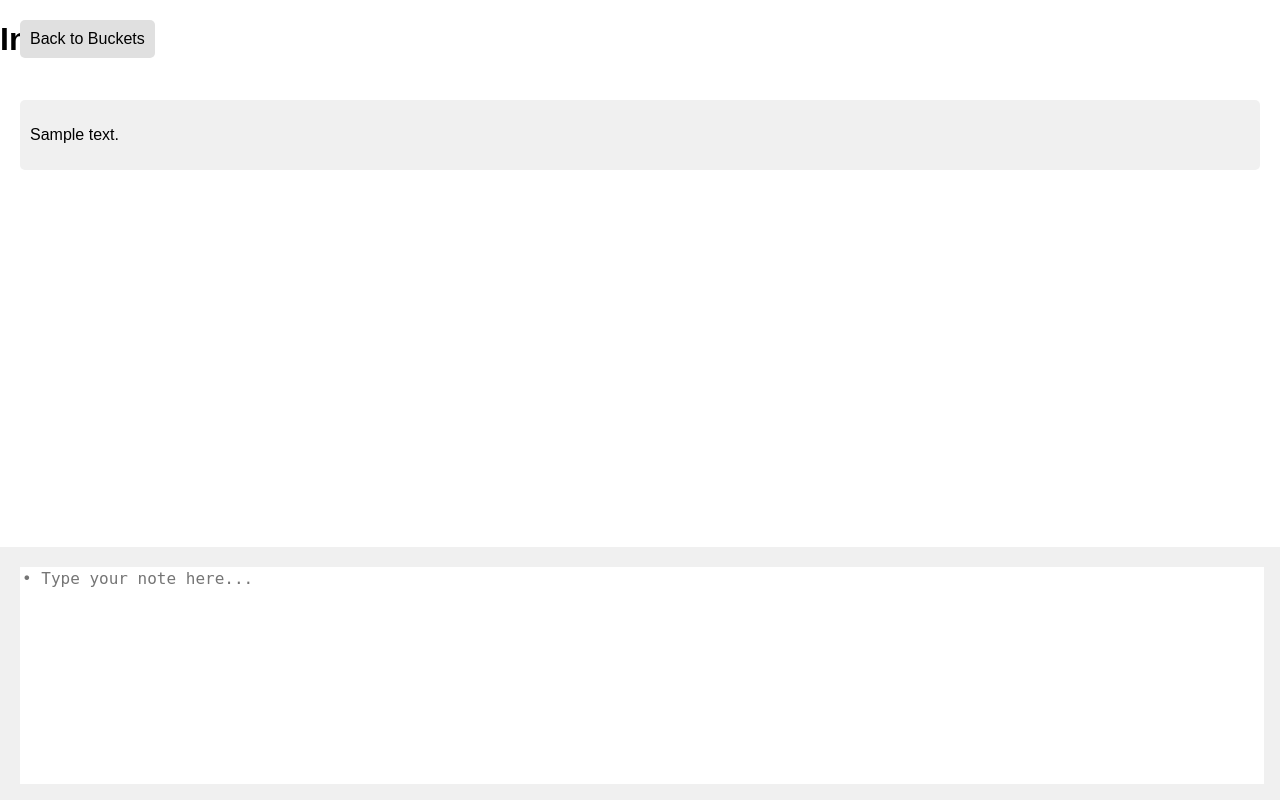
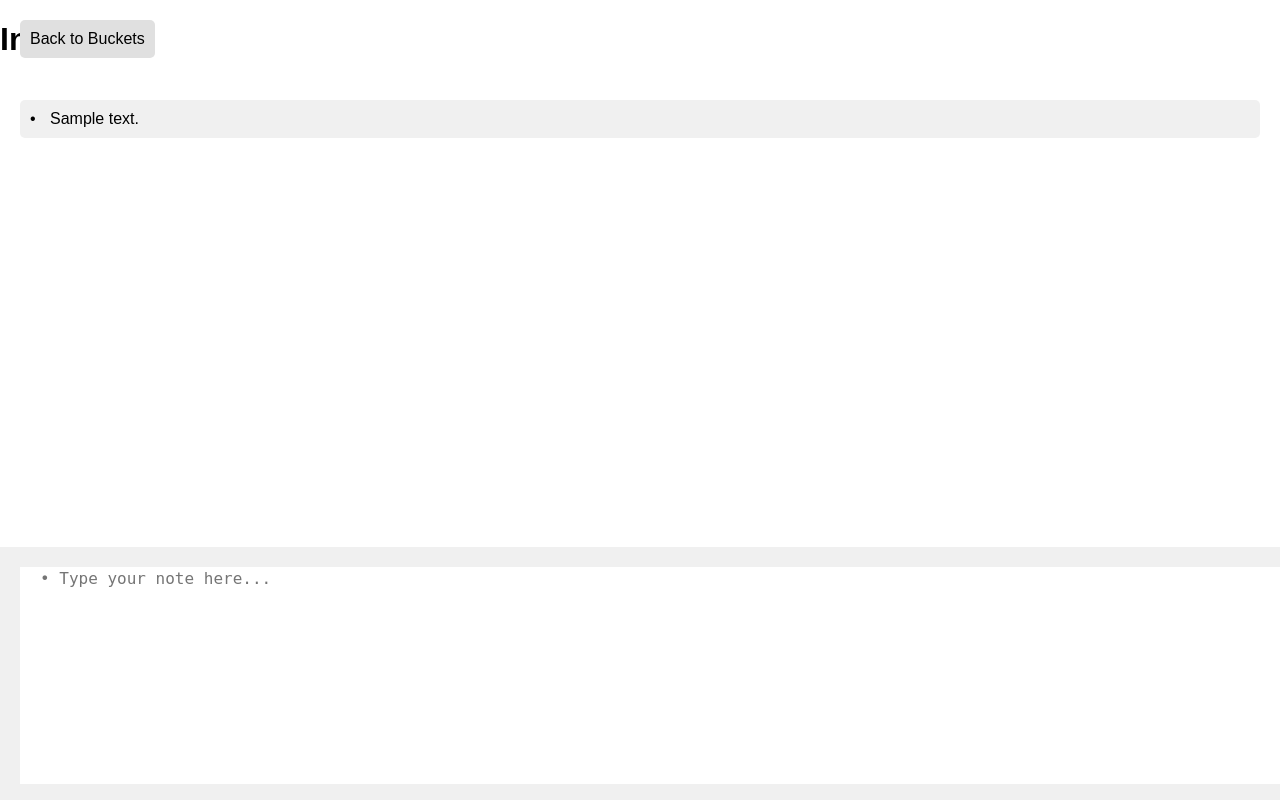
Before and after one commit to acquirk/quirknote, a Flask app: page /bucket/1 in a window 1280 px wide. Run offline with Flask 2, Linux system fonts and the light colour scheme; data comes from the database, SQL or seed files in the repository; tables that the repository leaves empty hold one stand-in row (values such as "Sample post").

Commit message:
feat: Add bullet point styling to notes

```diff
--- a/static/script.js
+++ b/static/script.js
@@ -11,12 +11,14 @@ document.addEventListener('DOMContentLoaded', function() {
                 if (content) {
                     const bucketId = window.location.pathname.split('/').pop();
                     const isHomePage = window.location.pathname === '/';
+                    // Remove the bullet point and any leading space before sending
+                    const cleanContent = content.replace(/^[•\s]+/, '');
                     fetch('/add_note', {
                         method: 'POST',
                         headers: {
                             'Content-Type': 'application/x-www-form-urlencoded',
                         },
-                        body: `content=${encodeURIComponent(content)}${isHomePage ? '' : `&bucket_id=${bucketId}`}`
+                        body: `content=${encodeURIComponent(cleanContent)}${isHomePage ? '' : `&bucket_id=${bucketId}`}`
                     })
                     .then(response => response.json())
                     .then(data => {
--- a/static/style.css
+++ b/static/style.css
@@ -73,6 +73,27 @@ body {
     border-radius: 5px;
 }
 
+.note p {
+    margin: 0;
+    padding-left: 20px;
+    position: relative;
+}
+
+.note p::before {
+    content: '•';
+    position: absolute;
+    left: 0;
+}
+
+#new-note {
+    width: 100%;
+    height: 100%;
+    border: none;
+    resize: none;
+    font-size: 16px;
+    padding-left: 20px;
+}
+
 #back-button {
     position: fixed;
     top: 20px;
```
